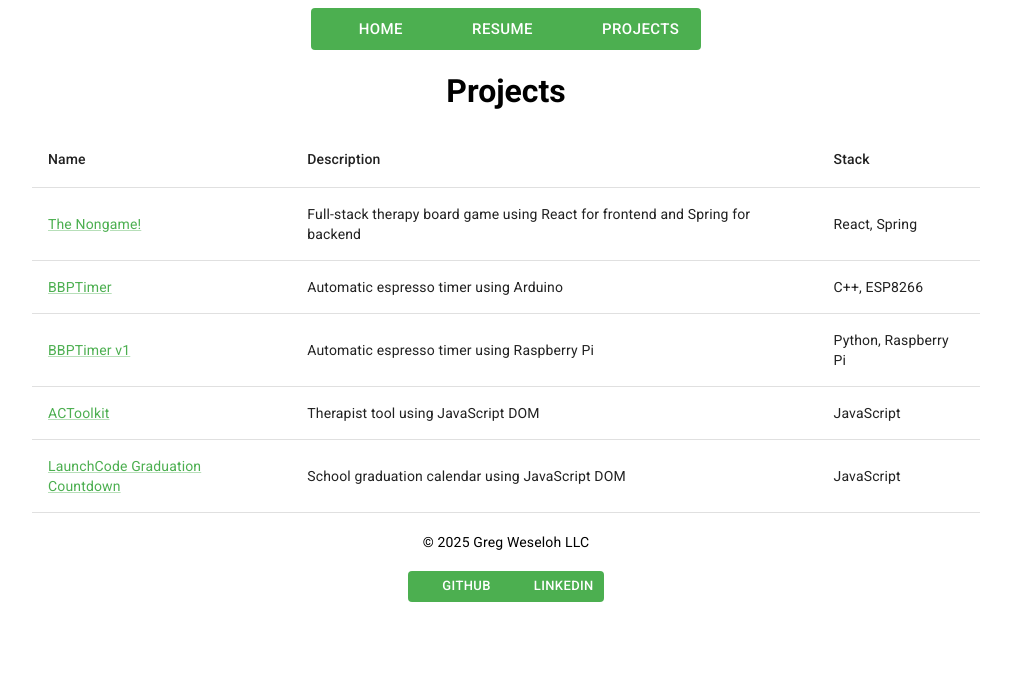
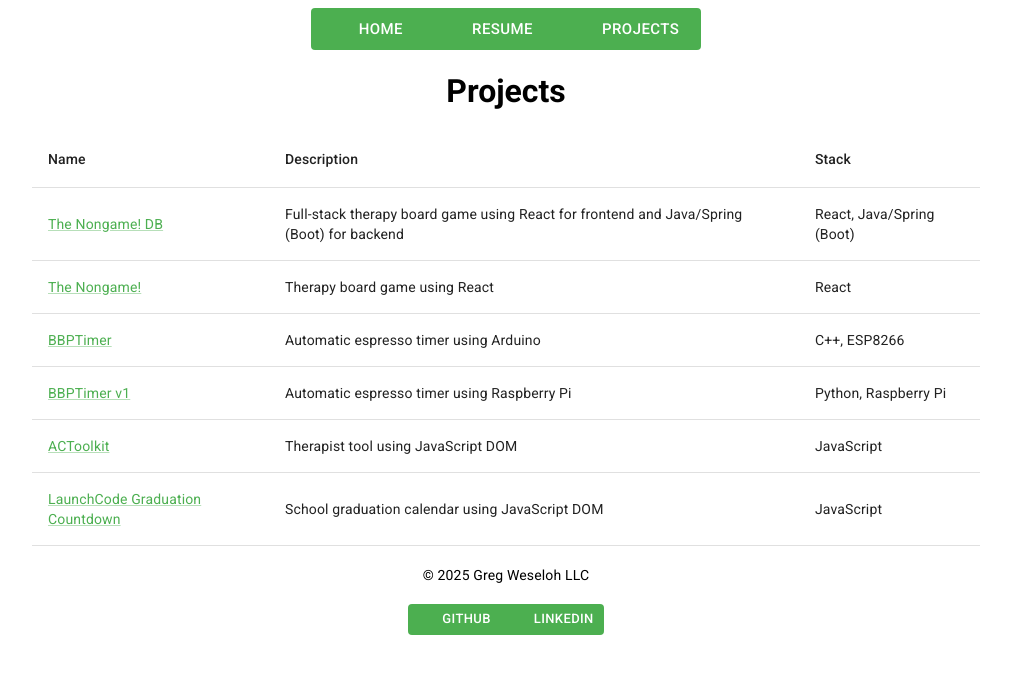
Before and after one commit to BBPTimer/greg-weseloh-portfolio, a React (Vite) app: page /projects in a window 1280 px wide. Shown: the top 674 px of the page, without its empty margins (134-1145 px from the left). Built offline with nearby package versions, Linux system fonts and the light colour scheme; some icons are missing.

Commit message:
Added full-stack project and AWS EC2 experience

```diff
--- a/src/components/Home.jsx
+++ b/src/components/Home.jsx
@@ -21,7 +21,7 @@ const Home = () => {
           <TableRow>
             <TableCell>What I Do</TableCell>
             <TableCell>
-              Knowledgeable in Java, JavaScript, SQL, and PowerShell.
+              Knowledgeable in Java, JavaScript, SQL, PowerShell, and AWS EC2.
             </TableCell>
           </TableRow>
           <TableRow>
--- a/src/components/Projects.jsx
+++ b/src/components/Projects.jsx
@@ -23,6 +23,22 @@ const Projects = () => {
           <TableRow>
             <TableCell>
               <Link
+                href="https://github.com/BBPTimer/nongame-db"
+                target="top"
+                sx={{ textAlign: "left" }}
+              >
+                The Nongame! DB
+              </Link>
+            </TableCell>
+            <TableCell>
+              Full-stack therapy board game using React for frontend and
+              Java/Spring (Boot) for backend
+            </TableCell>
+            <TableCell>React, Java/Spring (Boot)</TableCell>
+          </TableRow>
+          <TableRow>
+            <TableCell>
+              <Link
                 href="https://nongame.app"
                 target="top"
                 sx={{ textAlign: "left" }}
@@ -30,8 +46,8 @@ const Projects = () => {
                 The Nongame!
               </Link>
             </TableCell>
-            <TableCell>Full-stack therapy board game using React for frontend and Spring for backend</TableCell>
-            <TableCell>React, Spring</TableCell>
+            <TableCell>Therapy board game using React</TableCell>
+            <TableCell>React</TableCell>
           </TableRow>
           <TableRow>
             <TableCell>
@@ -82,7 +98,9 @@ const Projects = () => {
                 LaunchCode Graduation Countdown
               </Link>
             </TableCell>
-            <TableCell>School graduation calendar using JavaScript DOM</TableCell>
+            <TableCell>
+              School graduation calendar using JavaScript DOM
+            </TableCell>
             <TableCell>JavaScript</TableCell>
           </TableRow>
         </TableBody>
```
